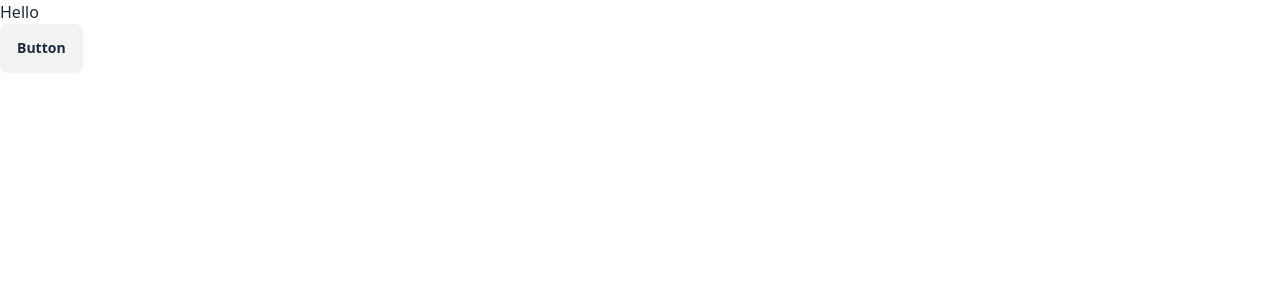
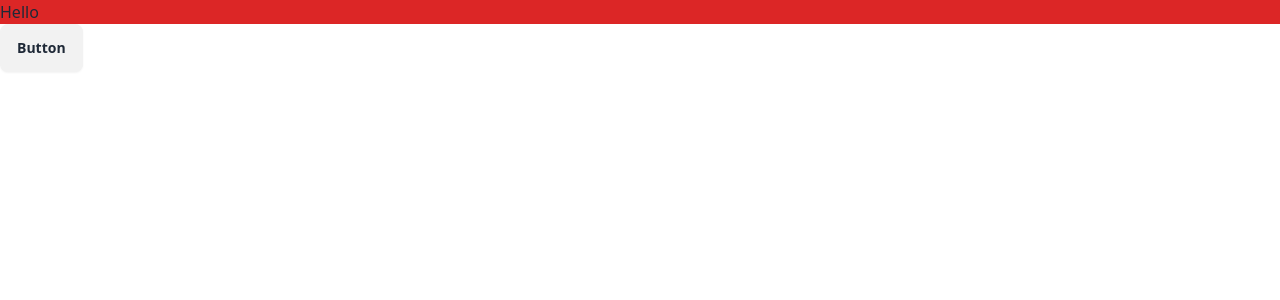
Before and after one commit to TheLastCookie-404/TheLastCookie, a Nuxt app: page / in a window 1280 px wide. Both pictures are taken after a click on the button "Button". Shown: the top 300 px of the page. Built offline with nearby package versions, Linux system fonts and the light colour scheme.

Commit message:
little changes

```diff
--- a/src/pages/index.vue
+++ b/src/pages/index.vue
@@ -1,6 +1,6 @@
 <template>
   <div>
-    <div v-show="btnState">Hello</div>
+    <div v-show="btnState" class="bg-red-600">Hello</div>
     <button @click="btnState = !btnState" class="btn">Button</button>
   </div>
 </template>
```
